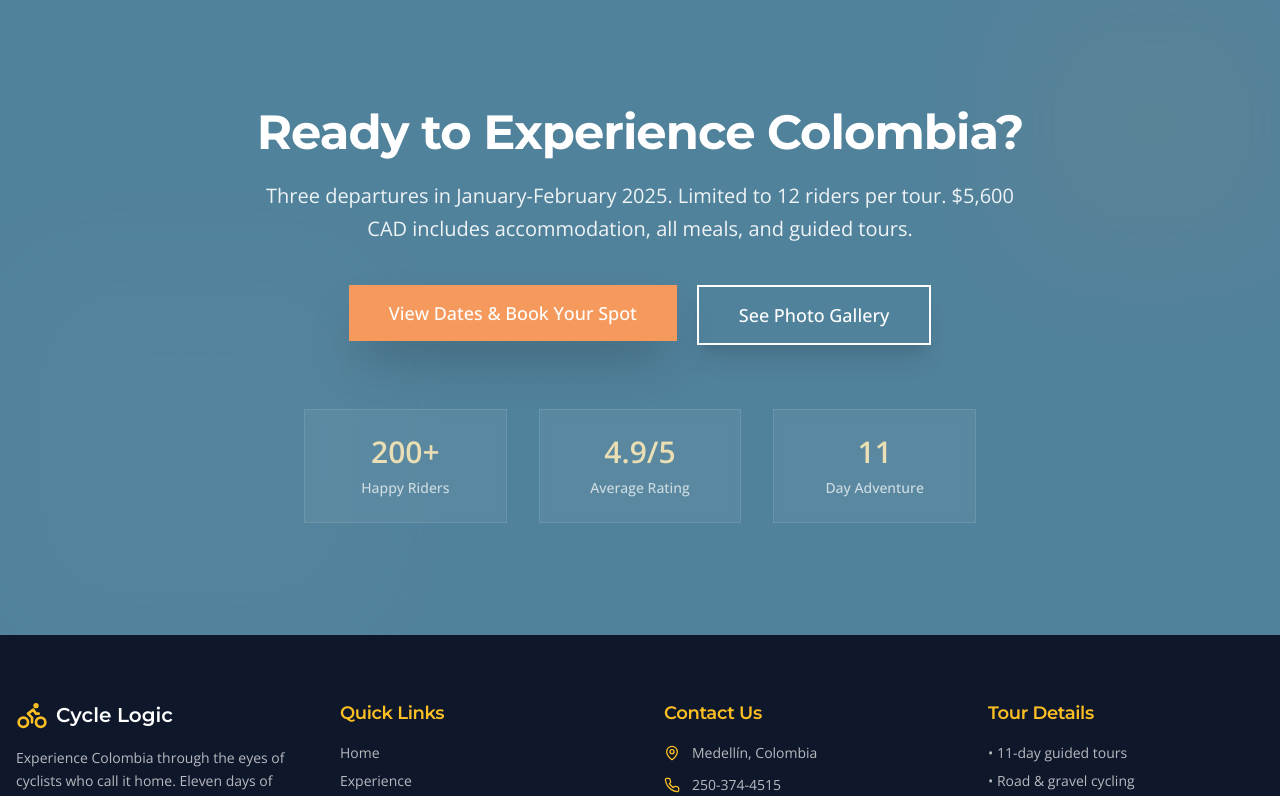
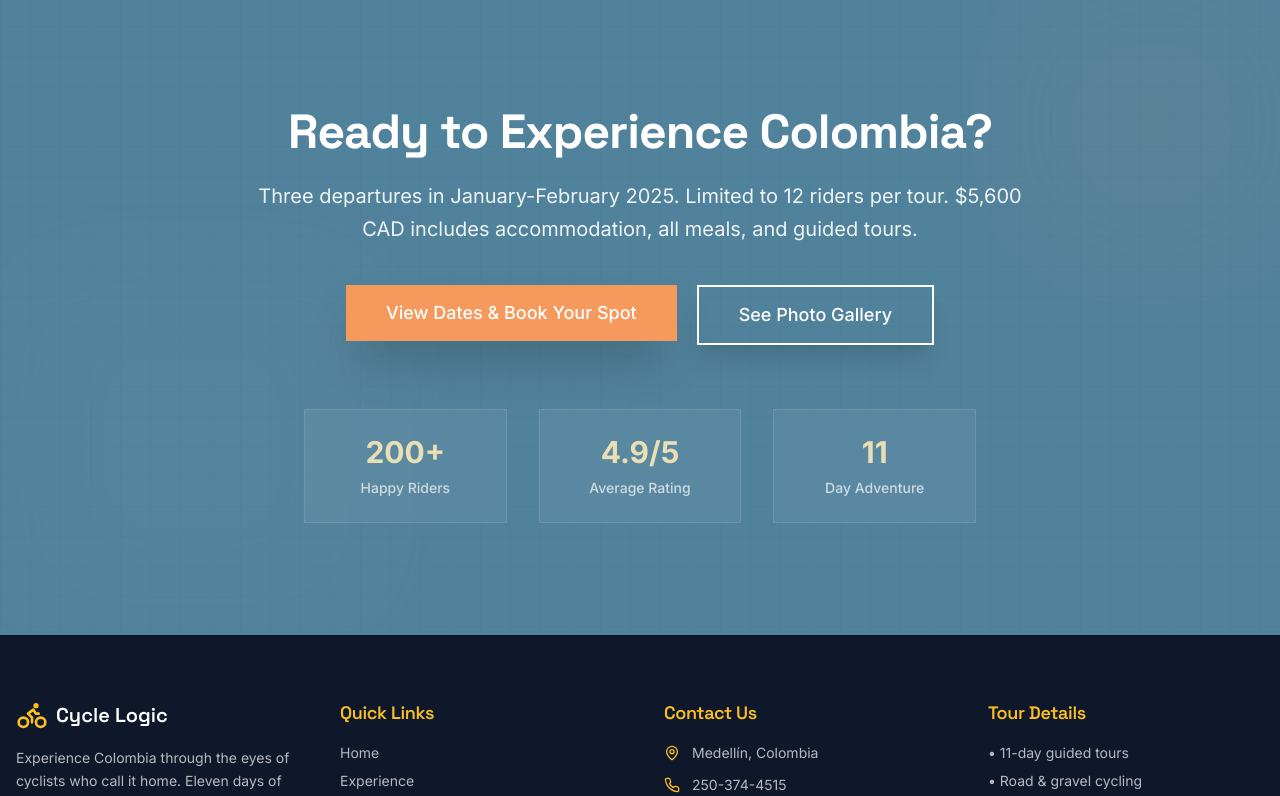
Before and after one commit to grumpy-tech/cozy-cabin-starter, a React (Vite) app: page / in a window 1280 px wide. Shown: the part 3542-4338 px from the top of the page. Built offline with nearby package versions, Linux system fonts and the light colour scheme; the HTML template or start-up script is replaced by a standard one.

Commit message:
Update index.css

```diff
--- a/src/index.css
+++ b/src/index.css
@@ -1,4 +1,4 @@
-@import url('https://fonts.googleapis.com/css2?family=Montserrat:wght@400;500;600;700&family=Open+Sans:wght@300;400;500;600&display=swap');
+@import url('https://fonts.googleapis.com/css2?family=Inter:wght@300;400;500;600;700;800&family=Space+Grotesk:wght@400;500;600;700&display=swap');
 
 @tailwind base;
 @tailwind components;
@@ -6,73 +6,73 @@
 
 @layer base {
   :root {
-    /* NEW Color Palette: #EADFB4, #9BB0C1, #51829B, #F6995C */
+    /* NEW Color Palette: #F4F6FF, #F3C623, #EB8317, #10375C */
     --background: 0 0% 100%;
-    --foreground: 210 20% 20%;
+    --foreground: 210 70% 15%;
 
     --card: 0 0% 98%;
-    --card-foreground: 210 20% 20%;
+    --card-foreground: 210 70% 15%;
 
     --popover: 0 0% 100%;
-    --popover-foreground: 210 20% 20%;
+    --popover-foreground: 210 70% 15%;
 
-    /* Primary: Dark Blue #51829B */
-    --primary: 199 32% 46%;
-    --primary-foreground: 0 0% 98%;
+    /* Primary: Navy #10375C */
+    --primary: 209 70% 21%;
+    --primary-foreground: 240 100% 99%;
 
-    /* Secondary: Medium Blue #9BB0C1 */
-    --secondary: 206 27% 67%;
-    --secondary-foreground: 210 20% 20%;
+    /* Secondary: Light Blue/White #F4F6FF */
+    --secondary: 240 100% 98%;
+    --secondary-foreground: 209 70% 21%;
 
-    /* Muted: Cream #EADFB4 */
-    --muted: 47 45% 81%;
+    /* Accent Yellow: #F3C623 */
+    --accent: 45 89% 55%;
+    --accent-foreground: 209 70% 21%;
+
+    /* Muted */
+    --muted: 240 20% 96%;
     --muted-foreground: 210 10% 45%;
-
-    /* Accent: Orange #F6995C */
-    --accent: 25 90% 67%;
-    --accent-foreground: 210 20% 20%;
 
     --destructive: 0 84.2% 60.2%;
     --destructive-foreground: 210 40% 98%;
 
-    --border: 206 15% 85%;
-    --input: 206 15% 85%;
-    --ring: 199 32% 46%;
+    --border: 240 15% 90%;
+    --input: 240 15% 90%;
+    --ring: 209 70% 21%;
 
     /* NO BORDER RADIUS */
     --radius: 0rem;
 
-    /* New color variables */
-    --cream: 47 45% 81%;        /* #EADFB4 */
-    --medium-blue: 206 27% 67%; /* #9BB0C1 */
-    --dark-blue: 199 32% 46%;   /* #51829B */
-    --orange: 25 90% 67%;       /* #F6995C */
+    /* Color variables */
+    --light-blue: 240 100% 98%;    /* #F4F6FF */
+    --yellow: 45 89% 55%;          /* #F3C623 */
+    --orange: 22 84% 51%;          /* #EB8317 */
+    --navy: 209 70% 21%;           /* #10375C */
 
     /* Shadows */
-    --shadow-soft: 0 2px 15px rgba(81, 130, 155, 0.08);
-    --shadow-elevated: 0 4px 25px rgba(81, 130, 155, 0.12);
+    --shadow-soft: 0 2px 15px rgba(16, 55, 92, 0.08);
+    --shadow-elevated: 0 4px 25px rgba(16, 55, 92, 0.12);
   }
 
   .dark {
-    --background: 199 32% 10%;
+    --background: 209 70% 10%;
     --foreground: 0 0% 95%;
-    --card: 199 32% 12%;
+    --card: 209 70% 12%;
     --card-foreground: 0 0% 95%;
-    --popover: 199 32% 10%;
+    --popover: 209 70% 10%;
     --popover-foreground: 0 0% 95%;
-    --primary: 199 32% 46%;
-    --primary-foreground: 199 32% 10%;
-    --secondary: 206 27% 35%;
+    --primary: 209 70% 21%;
+    --primary-foreground: 240 100% 99%;
+    --secondary: 240 20% 25%;
     --secondary-foreground: 0 0% 95%;
-    --muted: 199 15% 20%;
-    --muted-foreground: 199 20% 65%;
-    --accent: 25 90% 67%;
-    --accent-foreground: 199 32% 10%;
+    --muted: 209 15% 20%;
+    --muted-foreground: 209 20% 65%;
+    --accent: 45 89% 55%;
+    --accent-foreground: 209 70% 10%;
     --destructive: 0 62.8% 30.6%;
-    --destructive-foreground: 199 40% 98%;
-    --border: 199 15% 20%;
-    --input: 199 15% 20%;
-    --ring: 199 32% 46%;
+    --destructive-foreground: 209 40% 98%;
+    --border: 209 15% 20%;
+    --input: 209 15% 20%;
+    --ring: 209 70% 21%;
   }
 }
 
@@ -87,13 +87,13 @@
 
   body {
     @apply bg-background text-foreground antialiased;
-    font-family: 'Open Sans', sans-serif;
+    font-family: 'Inter', -apple-system, BlinkMacSystemFont, 'Segoe UI', sans-serif;
     -webkit-font-smoothing: antialiased;
     -moz-osx-font-smoothing: grayscale;
   }
 
   h1, h2, h3, h4, h5, h6 {
-    font-family: 'Montserrat', sans-serif;
+    font-family: 'Space Grotesk', 'Inter', sans-serif;
     font-weight: 600;
     letter-spacing: -0.02em;
   }
@@ -111,11 +111,11 @@
 
 @layer utilities {
   .font-heading {
-    font-family: 'Montserrat', sans-serif;
+    font-family: 'Space Grotesk', 'Inter', sans-serif;
   }
 
   .font-body {
-    font-family: 'Open Sans', sans-serif;
+    font-family: 'Inter', -apple-system, sans-serif;
   }
 
   .text-balance {
@@ -127,23 +127,48 @@
   }
 
   .shadow-matte {
-    box-shadow: 0 2px 15px rgba(81, 130, 155, 0.08);
+    box-shadow: 0 2px 15px rgba(16, 55, 92, 0.08);
   }
 
-  /* Professional Textures */
+  /* GRAINY GRADIENT TEXTURE - from uploaded image */
+  .texture-gradient {
+    position: relative;
+  }
+
+  .texture-gradient::before {
+    content: '';
+    position: absolute;
+    top: 0;
+    left: 0;
+    right: 0;
+    bottom: 0;
+    background-image: url('/texture-gradient.png');
+    background-size: cover;
+    background-position: center;
+    opacity: 0.15;
+    pointer-events: none;
+    z-index: 1;
+  }
+
+  .texture-gradient > * {
+    position: relative;
+    z-index: 2;
+  }
+
+  /* Subtle textures for variety */
   .texture-subtle {
     background-image:
       repeating-linear-gradient(
         45deg,
         transparent,
         transparent 10px,
-        rgba(81, 130, 155, 0.02) 10px,
-        rgba(81, 130, 155, 0.02) 20px
+        rgba(16, 55, 92, 0.02) 10px,
+        rgba(16, 55, 92, 0.02) 20px
       );
   }
 
   .texture-dots {
-    background-image: radial-gradient(circle, rgba(81, 130, 155, 0.05) 1px, transparent 1px);
+    background-image: radial-gradient(circle, rgba(16, 55, 92, 0.04) 1px, transparent 1px);
     background-size: 20px 20px;
   }
 
@@ -152,15 +177,15 @@
       0deg,
       transparent,
       transparent 2px,
-      rgba(81, 130, 155, 0.03) 2px,
-      rgba(81, 130, 155, 0.03) 4px
+      rgba(16, 55, 92, 0.03) 2px,
+      rgba(16, 55, 92, 0.03) 4px
     );
   }
 
   .texture-grid {
     background-image:
-      linear-gradient(rgba(81, 130, 155, 0.03) 1px, transparent 1px),
-      linear-gradient(90deg, rgba(81, 130, 155, 0.03) 1px, transparent 1px);
+      linear-gradient(rgba(16, 55, 92, 0.03) 1px, transparent 1px),
+      linear-gradient(90deg, rgba(16, 55, 92, 0.03) 1px, transparent 1px);
     background-size: 30px 30px;
   }
 }
```
